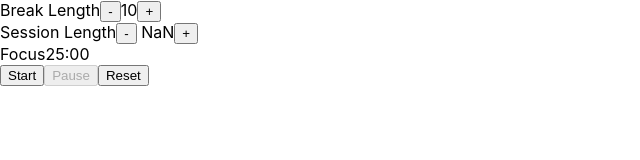
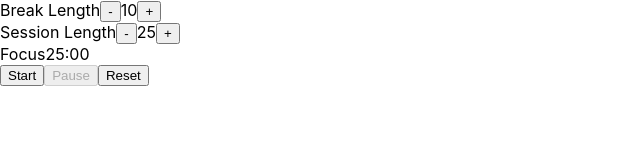
Before and after one commit to bears-team-06/pomodoro-clock, a React (Create React App) app: page / in a window 1280 px wide. Shown: the top 160 px of the page, without its empty margins (0-640 px from the left). Built offline with nearby package versions, Linux system fonts and the light colour scheme.

Commit message:
Remove BreakLength and SessionLength intermediate components

```diff
--- a/src/App.js
+++ b/src/App.js
@@ -1,7 +1,6 @@
 import React, { Component } from "react";
-import BreakLengthConfigurationComponent from "./components/BreakLengthConfigurationComponent";
+import ReusableTimeConfigurationComponent from "./components/ReusableTimeConfigurationComponent";
 import "./App.css";
-import SessionLengthConfigurationComponent from "./components/SessionLengthConfigurationComponent";
 import ReusableButtonComponent from "./components/ReusableButtonComponent";
 import TimerBox from "./components/TimerBox";
 import TimerState from "./TimerState"
@@ -134,11 +133,31 @@ class App extends Component {
       })
   }
 
+  onSessionTimeChange = (newValue) => {
+    this.setState({
+      focusTime: newValue
+    })
+}
+
   render() {
     return (
       <div>
-        <BreakLengthConfigurationComponent time={this.state.shortBreakTime} onShortBreakTimeChange={this.onShortBreakTimeChange}/>
-        <SessionLengthConfigurationComponent />
+        <ReusableTimeConfigurationComponent
+          labelName="Break Length"
+          timeLength={this.state.shortBreakTime}
+          onChange={this.onShortBreakTimeChange}
+          minimumChange={60}
+          maximumLength={3600}
+          minimumLength={60}
+        />
+        <ReusableTimeConfigurationComponent
+          labelName='Session Length'
+          timeLength={this.state.focusTime}
+          onChange={this.onSessionTimeChange}
+          minimumChange={300}
+          maximumLength={7200}
+          minimumLength={600}
+        />
         <div className="row">
           <div className="col-md-4">
               <TimerBox sessionName={this.sessionName} sessionTime={this.sessionTime} timerState={this.state.timerState} onTimerComplete={this.onTimerComplete}/>
--- a/src/components/BreakLengthConfigurationComponent.js
+++ /dev/null
@@ -1,17 +0,0 @@
-import React from "react";
-import ReusableTimeConfigurationComponent from "./ReusableTimeConfigurationComponent";
-
-function BreakLengthConfigurationComponent(props) {
-  return (
-    <ReusableTimeConfigurationComponent
-      labelName="Break Length"
-      timeLength={props.time}
-      minimumChange={60}
-      maximumBreakLength={3600}
-      minimumBreakLength={60}
-      onChange={props.onShortBreakTimeChange}
-    />
-  );
-}
-
-export default BreakLengthConfigurationComponent;
--- a/src/components/ReusableTimeConfigurationComponent.js
+++ b/src/components/ReusableTimeConfigurationComponent.js
@@ -11,11 +11,11 @@ class ReusableTimeConfigurationComponent extends Component {
     };
 
     get incrementButtonDisabled() {
-        return this.props.timeLength >= this.props.maximumBreakLength;
+        return this.props.timeLength >= this.props.maximumLength;
     }
 
     get decrementButtonDisabled() {
-        return this.props.timeLength <= this.props.minimumBreakLength;
+        return this.props.timeLength <= this.props.minimumLength;
     }
 
     get timeString() {
--- a/src/components/SessionLengthConfigurationComponent.js
+++ /dev/null
@@ -1,19 +0,0 @@
-import React, { Component } from 'react';
-import ReusableTimeConfigurationComponent from "./ReusableTimeConfigurationComponent";
-
-class SessionLengthConfigurationComponent extends Component {
-    constructor(props) {
-        super(props);
-        this.state = {
-            'session-length': 1500 // this value should be used to communicate value change
-        }
-    }
-
-    render() {
-        return (
-            <ReusableTimeConfigurationComponent labelName='Session Length' startValue={1500} minimumChange={300} maximumBreakLength={7200} minimumBreakLength={600} />
-        );
-    }
-}
-
-export default SessionLengthConfigurationComponent;
```
